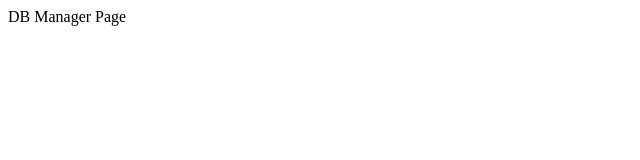
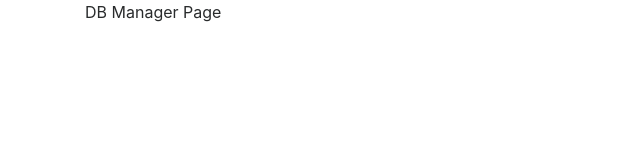
Before and after one commit to starlightslo/hapi-db-manager, a website: page public/managerui/index.html in a window 1280 px wide. Shown: the whole page, without its empty margins (0-640 px from the left). Drawn offline with nearby package versions, Linux system fonts and the light colour scheme.

Commit message:
Added bootstrap css.

```diff
--- a/public/managerui/index.html
+++ b/public/managerui/index.html
@@ -1,10 +1,18 @@
 <!DOCTYPE html>
 <html>
     <head>
-        <meta charset="UTF-8">
+        <!-- Required meta tags -->
+        <meta charset="utf-8">
+        <meta name="viewport" content="width=device-width, initial-scale=1, shrink-to-fit=no">
+
+        <!-- Bootstrap CSS -->
+        <link rel="stylesheet" href="https://maxcdn.bootstrapcdn.com/bootstrap/4.0.0-alpha.6/css/bootstrap.min.css" integrity="sha384-rwoIResjU2yc3z8GV/NPeZWAv56rSmLldC3R/AZzGRnGxQQKnKkoFVhFQhNUwEyJ" crossorigin="anonymous">
+
         <title>Database Manager</title>
     </head>
     <body>
-        DB Manager Page
+        <div class="container">
+            DB Manager Page
+        </div>
     </body>
 </html>
```
